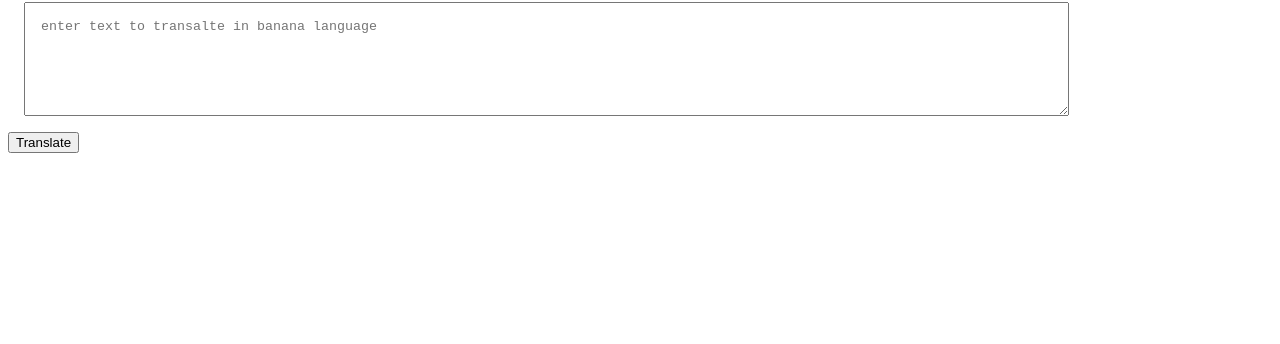
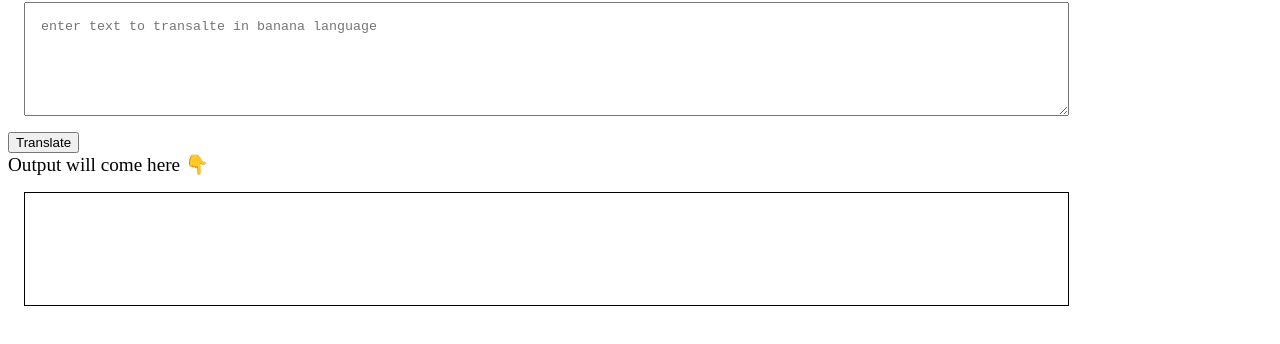
Before and after one commit to yashvikothari/WeTalkMinionese, a plain HTML site: page index.html in a window 1280 px wide. Shown: the part 78-422 px from the top of the page. Drawn offline with Linux system fonts and the light colour scheme.

Commit message:
setup sample output input and reading console

```diff
--- a/app.js
+++ b/app.js
@@ -1,9 +1,13 @@
 var usersentences = document.querySelector("#txt-userinput");
 var translator = document.querySelector("#btn-translate");
-
-translator.addEventListener("click", func4click);
+var finalOutput = document.querySelector("#output");
 
 function func4click() {
   console.log("clicked!");
   console.log("input", usersentences.value);
+
+  finalOutput.innerHTML = "kukde koo " + usersentences.value;
+  console.log("output",finalOutput.innerHTML)
 }
+
+translator.addEventListener("click", func4click);
--- a/index.html
+++ b/index.html
@@ -12,6 +12,9 @@
     <textarea placeholder="enter text to transalte in banana language" id="txt-userinput" cols="30" rows="10"></textarea>
     <button id="btn-translate">Translate</button>
 
+    <div style="font-size: larger;"> Output will come here 👇</div>
+    <div id="output"></div>
+
     <script src="app.js"></script>
 
   </body>
--- a/style.css
+++ b/style.css
@@ -5,3 +5,11 @@
             margin: 1rem;
             padding: 1rem;
         }
+
+        #output {
+            border: 1px solid black;
+            height: 10vh;
+            width: 80%;
+            margin: 1rem;
+            padding: 1rem;
+        }
```
